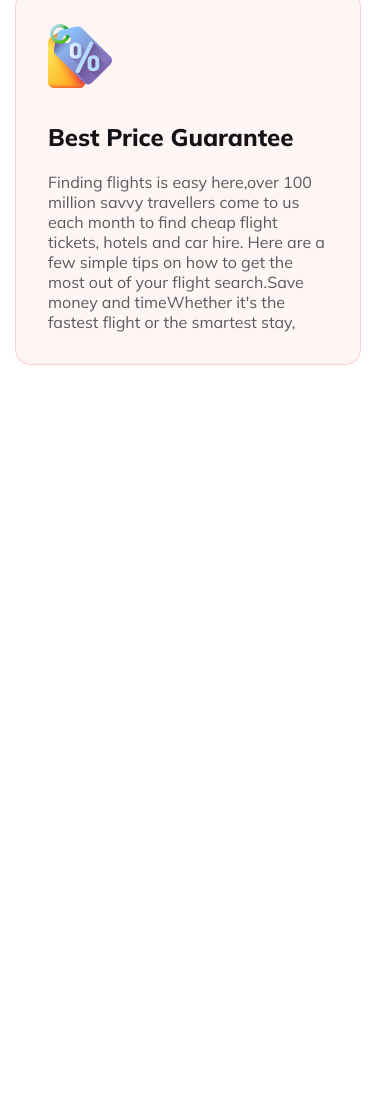
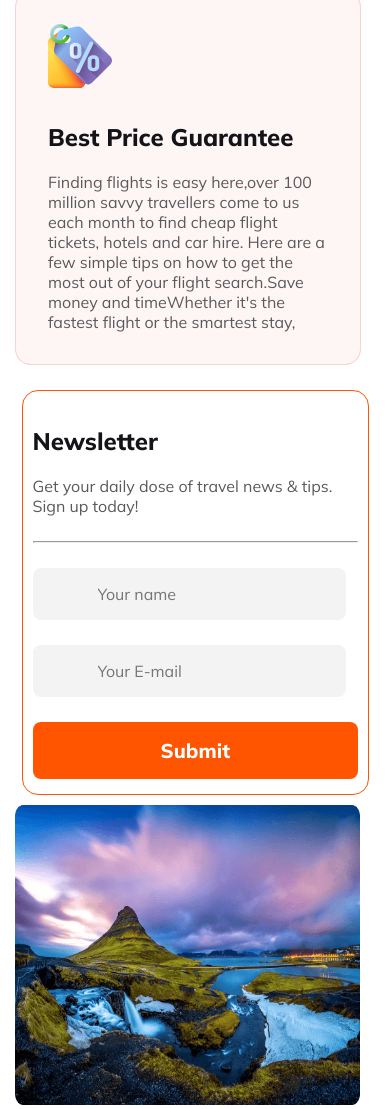
Before and after one commit to shoriful-stack/SkyScan-Travels, a plain HTML site: page index.html in a window 390 px wide. Shown: the part 4491-5600 px from the top of the page. Before the commit the page ends 4871 px from the top, so only its background shows below. Drawn offline with Linux system fonts and the light colour scheme.

Commit message:
Newsletter section complete

```diff
--- a/index.html
+++ b/index.html
@@ -114,6 +114,22 @@
                 </div>
             </div>
         </section>
+        <!--Newsletter Section-->
+        <section>
+            <div class="newsletter-container">
+                <div class="newsletter">
+                    <h4 class="card-title">Newsletter</h4>
+                    <p id="unique" class="card-description">Get your daily dose of travel news & tips. Sign up today!</p>
+                    <hr>
+                    <input type="text" placeholder="Your name">
+                    <input type="email" placeholder="Your E-mail">
+                    <input id="another-one" type="submit" placeholder="Subscribe">
+                </div>
+                <div class="newsletter-image">
+                    <img src="Images/Rectangle 8 (1).png" alt="">
+                </div>
+            </div>
+        </section>
     </main>
     <footer>
 
--- a/style.css
+++ b/style.css
@@ -208,6 +208,40 @@ section{
     font-weight: 400;
     margin-top: 20px;
 }
+/*newsletter styles*/
+.newsletter-container{
+    display: flex;
+    justify-content: space-between;
+}
+.newsletter{
+    width: 380px;
+    padding: 20px 40px;
+    border-radius: 16px;
+    border: 1px solid #FF5400;
+}
+#unique{
+    margin-bottom: 25px;
+}
+.newsletter input{
+    display: flex;
+    flex-direction: column;
+    margin-top: 25px;
+    padding: 16px 160px 16px 20px;
+    color: rgba(19, 19, 24, 0.30);
+    font-size: 1rem;
+    font-weight: 400;
+    border-radius: 8px;
+    background: rgba(19, 19, 24, 0.05);
+    border: none;
+    outline: none;
+}
+#another-one{
+    padding: 16px 153px;
+    color: #FFF;
+    font-size: 1.25rem;
+    font-weight: 800;
+    background: #FF5400;
+}
 
 
 
@@ -280,6 +314,7 @@ section{
     section{
         margin-top: 10px;
     }
+    .newsletter-container,
     .row-1,
     .tour-container{
         flex-direction: column;
@@ -312,4 +347,24 @@ section{
     #card-3{
         width: 280px;
     }
+    .newsletter{
+        width: 325px;
+        padding: 5px 10px;
+        margin-left: auto;
+        margin-right: auto;
+        margin-bottom: 10px;
+    }
+    .newsletter input{
+        padding: 16px 65px;
+        margin-bottom: 10px;
+    }
+    #another-one{
+        padding: 16px 128px;
+    }
+    .newsletter-image img{
+        width: 345px;
+        height: 300px;
+        margin-left: 15px;
+        margin-right: 10px;
+    }
 }
```
